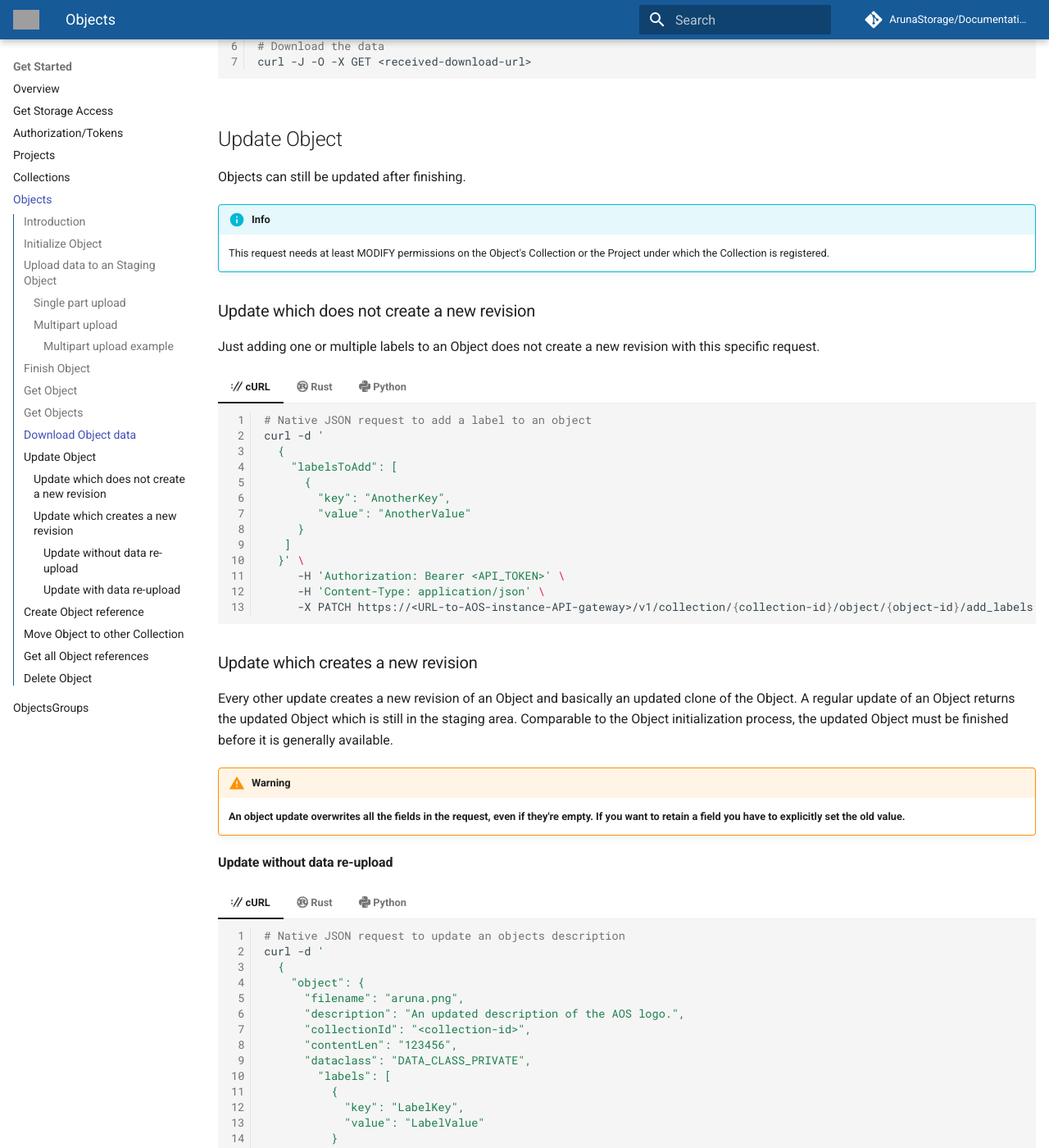
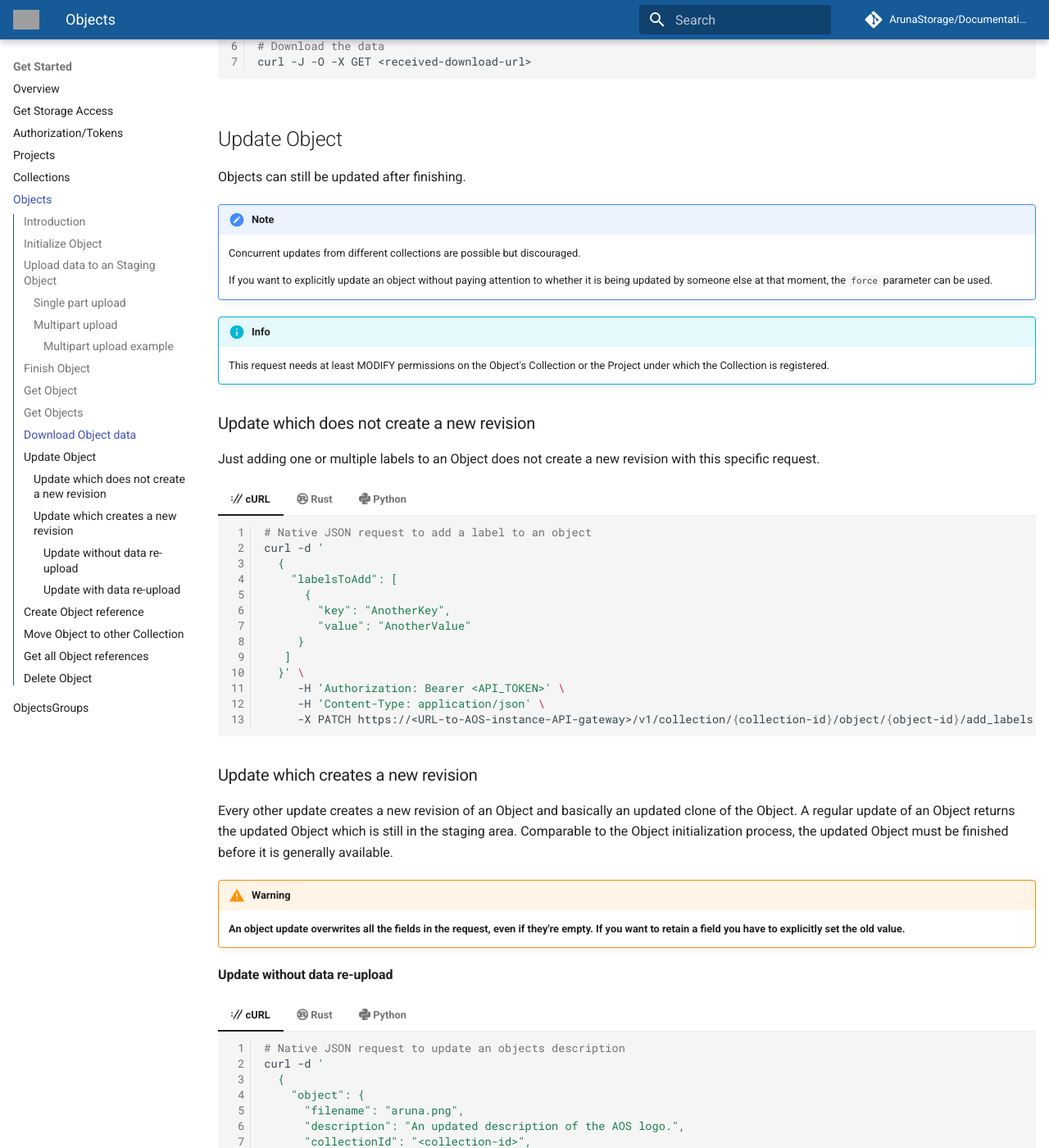
Before and after one commit to ArunaStorage/documentation, an MkDocs documentation site: the page built from docs/get_started/basic_usage/05_How-To-Objects.md, in a window 1280 px wide and 1400 px high, scrolled down 5808 px. Shown: the whole window at 82% size. Built offline with MkDocs 1.6.1 and Material for MkDocs 9.7.7, drawn with Linux system fonts in a browser that asks for light colours; comment, search, counter and statistics services are not loaded; some of the changed text lies outside the part shown; grey boxes are pictures that could not be loaded.

Commit message:
Add force parameter to object update

```diff
--- a/docs/get_started/basic_usage/05_How-To-Objects.md
+++ b/docs/get_started/basic_usage/05_How-To-Objects.md
@@ -1035,6 +1035,13 @@
 
 Objects can still be updated after finishing.
 
+!!! Note
+
+    Concurrent updates from different collections are possible but discouraged.
+
+    If you want to explicitly update an object without paying attention to whether
+    it is being updated by someone else at that moment, the `force` parameter can be used.
+
 !!! Info
 
     This request needs at least MODIFY permissions on the Object's Collection or the Project under which the Collection is registered.
@@ -1141,7 +1148,8 @@
         "reupload": false,
         "preferredEndpointId": "",
         "multiPart": false,
-        "isSpecification": false
+        "isSpecification": false,
+        "force": false
       }' \
          -H 'Authorization: Bearer <API_TOKEN>' \
          -H 'Content-Type: application/json' \
@@ -1252,7 +1261,8 @@
         reupload=False,
         preferred_endpoint_id="",  # Parameter can also be omitted if empty
         multi_part=False,  # Parameter can also be omitted if `reupload=False`
-        is_specification=False
+        is_specification=False,
+        force=False
     )
 
     # Send the request to the AOS instance gRPC gateway
@@ -1308,7 +1318,8 @@
         "reupload": true,
         "preferredEndpointId": "",
         "multiPart": false,
-        "isSpecification": false
+        "isSpecification": false,
+        "force": false
       }' \
          -H 'Authorization: Bearer <API_TOKEN>' \
          -H 'Content-Type: application/json' \
@@ -1468,7 +1480,8 @@
         reupload=True,
         preferred_endpoint_id="",  # Parameter can also be omitted if empty
         multi_part=False,  # Parameter can also be omitted if `reupload=False`
-        is_specification=False
+        is_specification=False,
+        force=False
     )
 
     # Send the request to the AOS instance gRPC gateway
```
Also changed, not shown: other parts of docs/get_started/basic_usage/05_How-To-Objects.md (+4 -2 lines).
